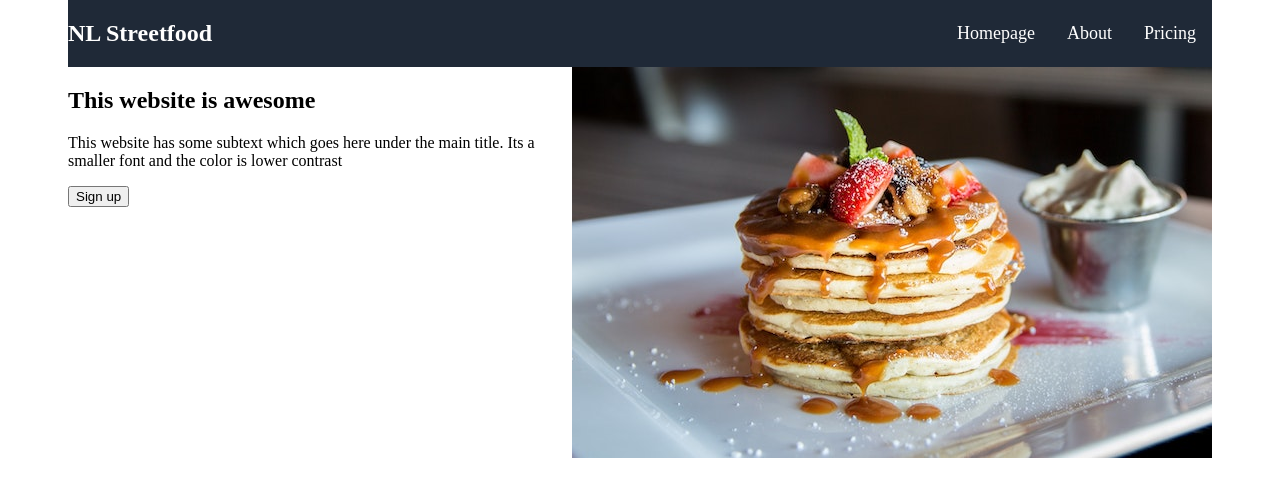
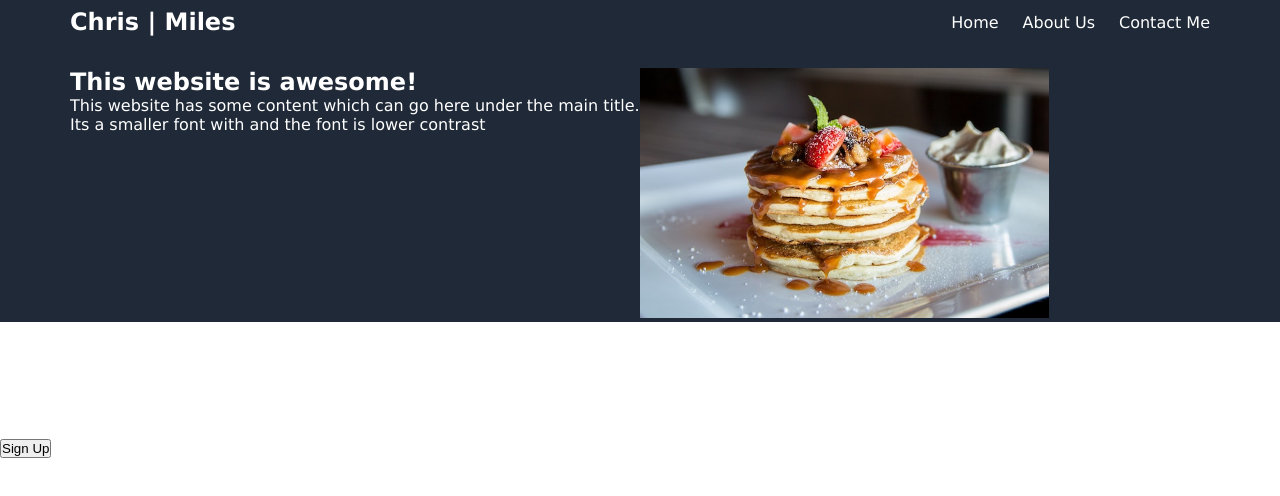
Before and after one commit to cmilesyy/landing-page, a plain HTML site: page index.html in a window 1280 px wide. Drawn offline with Linux system fonts and the light colour scheme.

Commit message:
nav done, hero started

```diff
--- a/index.html
+++ b/index.html
@@ -7,35 +7,55 @@
     <title>Landing Page</title>
   </head>
   <body>
-    <nav class="navbar">
-      <h1>NL Streetfood</h1>
-      <ul class="menu">
-        <li><a href="">Homepage</a></li>
-        <li><a href="">About</a></li>
-        <li><a href="">Pricing</a></li>
-      </ul>
-    </nav>
-
     <main>
-        <!--Hero Section-->
-      <div class="hero-section">
-        <div class="section-container">
-            <div class="hero-text"></div>
-          <h2>This website is awesome</h2>
-          <p>
-            This website has some subtext which goes here under the main title.
-            Its a smaller font and the color is lower contrast
-          </p>
-          <button class="signup">Sign up</button>
-        </div>
-        <div class="hero-img">
-            <img src="images/pexels-ash-376464.jpg" alt="">
-        </div>
+      <div class="header">
+        <nav class="nav">
+          <h1>Chris | Miles</h1>
+          <ul class="nav-menu">
+            <li>Home</li>
+            <li>About Us</li>
+            <li>Contact Me</li>
+          </ul>
+        </nav>
+      </div>
+      <div class="hero">
+        <div class="hero-container">
+          <div class="left">
+            <h2>This website is awesome!</h2>
+            <p>
+              This website has some content which can go here under the main
+              title. Its a smaller font with and the font is lower contrast
+            </p>
+          </div>
+          <div class="right">
+            <img src="images/pexels-ash-376464.jpg" alt="" />
+          </div>
         </div>
       </div>
-
-      <!---->
+      <div class="images">
+        <h3>Some more images of food</h3>
+        <img src="" alt="" />
+        <img src="" alt="" />
+        <img src="" alt="" />
+        <img src="" alt="" />
+      </div>
+      <div class="quote">
+        <blockquote>
+          <cite
+            >This is typically used for when someone would say a smart or
+            motivating comment</cite
+          >
+        </blockquote>
+        <figcaption>Said someone smart</figcaption>
+      </div>
+      <div class="call-to-action">
+        <h4>Call to action. Its time!</h4>
+        <p>Sign up to our product by clicking the button right over there</p>
+        <div>
+          <button class="button">Sign Up</button>
+        </div>
+      </div>
+      <footer></footer>
     </main>
-
   </body>
 </html>
--- a/styles.css
+++ b/styles.css
@@ -1,76 +1,80 @@
-body {
-    width: 100%;
+/* Utility */
+
+* {
+    box-sizing: border-box;
     margin: 0;
-    display: flex;
-    flex-direction: column;
-    justify-content: center;
-    align-items: center;
+    padding: 0;
 }
 
-h1 {
-    font-size: 24px;
+body {
+    color: white;
+    font-family: Verdana, Geneva, Tahoma, sans-serif;
 }
 
-.section-container {
-    max-width: 1144px;
+li {
+    list-style: none;
+    text-decoration: none;
 }
 
-.navbar {
-    display: flex;
-    justify-content: space-between;
-    align-items: center;
-    width: 100%;
-    max-width: 1144px;
-    background-color: #1F2937;
-    color: white;
-
-}
-
-..navbar::after {
-
-}
-
-.menu {
-    display: flex;
-    list-style: none;
-    justify-content: center;
-    align-items: center;
-    margin: 0;
-}
-
-.menu a {
-    text-decoration: none;
-    margin: 0 16px;
-    font-size: 18px;
-    color: white;
-}
-
-.navbar img {
-    width: 128px;
-    height: 64px;
+ul {
+    list-style-type: none;
 }
 
 
-main {
-    max-width: 1144px;
-}
-/* Hero Section */
 
-.hero-section {
+/* Header */
+
+.header {
+    /* max-width: 1200px;
+    min-width: 342px; */
+    width: 100%;
     display: flex;
-    width: 100%;
+    justify-content: center;
+    background-color: #1f2937;
+    padding-top: 8px;
 }
 
-.hero-text {
+.nav {
+    width: 100%;
+    max-width: 1140px;
+    display: flex;
+    align-items: center;
+    justify-content: space-between;
+    flex-direction: row;
+}
+
+.nav-menu {
+    display: flex;
+}
+
+.nav-menu li {
+    margin-left: 24px;
+}
+
+/* Hero */
+
+.hero {
+    background-color: #1f2937;
     display: flex;
     justify-content: center;
-    align-items: center;
-    flex-direction: column;
-
+    width: 100%;
+    padding-top: 32px;
 }
 
-.hero-section .section-container .hero-img img{
+.hero-container  {
+    max-width: 1140px;
     display: flex;
-    max-width: 50%;
-    max-height: 50%;
 }
+
+.left {
+    width: 50%;
+}
+
+.right {
+    width: 50%;
+}
+
+.right img {
+    max-width: 500px;
+    max-height: 250px;
+}
```
